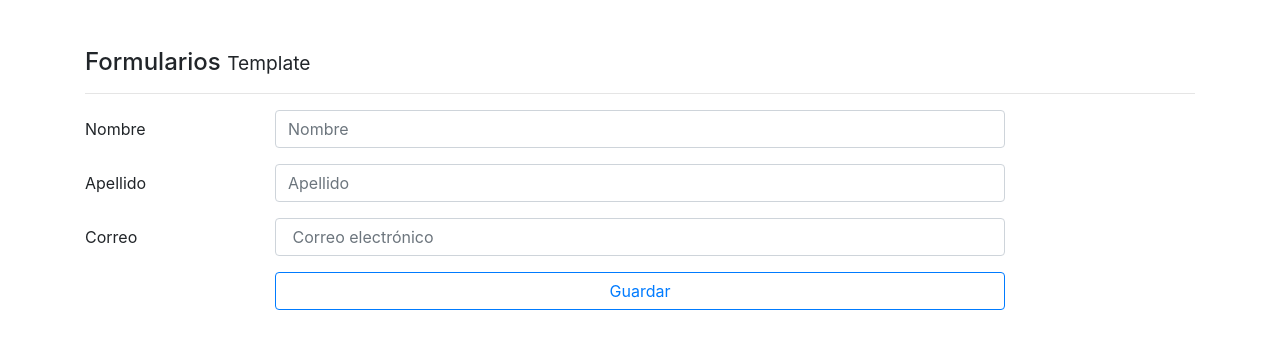
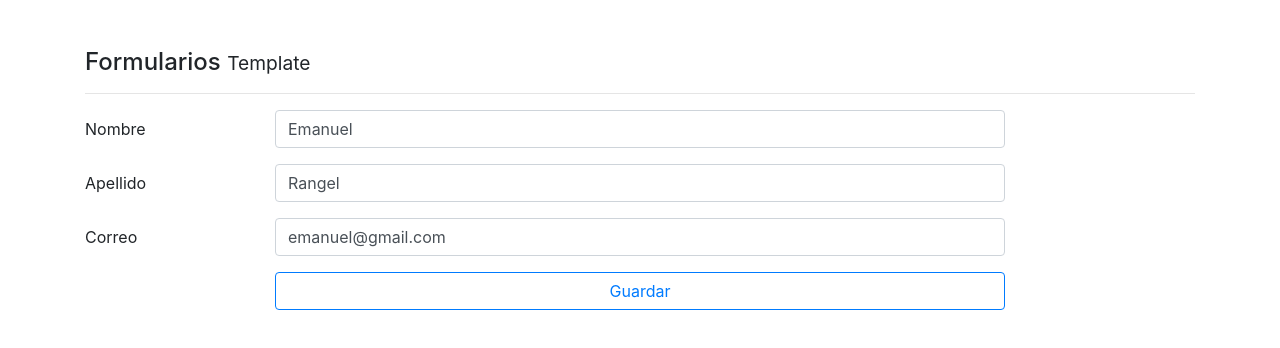
Before and after one commit to ERL151201/formularioapp, an Angular app: page /template in a window 1280 px wide. Shown: the top 348 px of the page. Built offline with nearby package versions, Linux system fonts and the light colour scheme.

Commit message:
video 190

```diff
--- a/src/app/pages/template/template.component.html
+++ b/src/app/pages/template/template.component.html
@@ -16,7 +16,7 @@
             <label class="col-2 col-form-label">Apellido</label>
             <div class="col-8">
 
-                <input class="form-control" type="text" placeholder="Apellido">
+                <input class="form-control" type="text" name="apellido" [class.is-invalid]="apellido.invalid && apellido.touched" [ngModel]="usuario.nombre" [ngModel]="usuario.apellido" [ngModel] placeholder="Apellido" required minlength="5" #apellido="ngModel">
             </div>
         </div>
 
@@ -26,7 +26,7 @@
         <label class="col-2 col-form-label">Correo</label>
         <div class="col-8">
 
-            <input class="form-control" type="email" [class.is-invalid]="correo.invalid && correo.touched" ngModel name="correo" placeholder=" Correo electrónico " pattern="[a-z0-9._%+-]+@[a-z0-9.-]+\.[a-z]{2,3}$" #correo="ngModel">
+            <input class="form-control" type="email" [class.is-invalid]="correo.invalid && correo.touched" [ngModel]="usuario.correo" name="correo" placeholder=" Correo electrónico" required pattern="[a-z0-9._%+-]+@[a-z0-9.-]+\.[a-z]{2,3}$" #correo="ngModel">
         </div>
     </div>
 
--- a/src/app/pages/template/template.component.ts
+++ b/src/app/pages/template/template.component.ts
@@ -9,7 +9,9 @@ import { NgForm } from '@angular/forms';
 export class TemplateComponent implements OnInit {
 
   usuario = {
-    nombre: ''
+    nombre: 'Emanuel',
+    apellido: 'Rangel',
+    correo:  'emanuel@gmail.com'
   }
 
   constructor() { }
```
